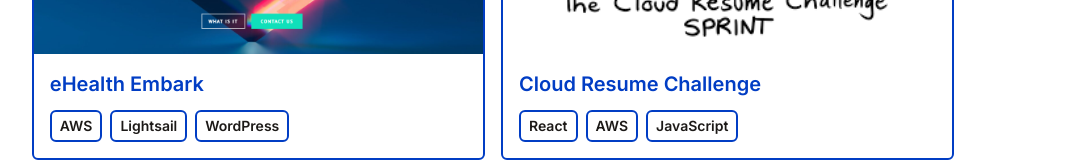
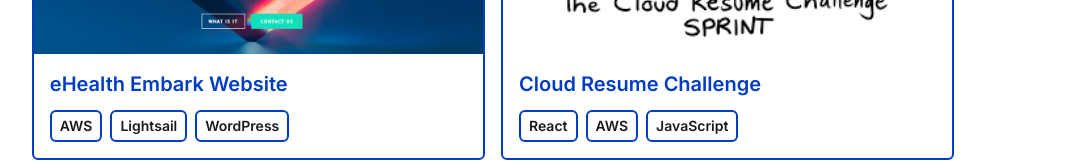
Before and after one commit to surafel-dem/Cloud-Resume-challenge, a React (Vite) app in the folder Portfolio-CRC/: page / in a window 1280 px wide. Shown: the part 508-670 px from the top of the page, without its empty margins (147-1231 px from the left). Built offline with nearby package versions, Linux system fonts and the light colour scheme; no server answers.

Commit message:
content update

```diff
--- a/Portfolio-CRC/src/data/portfolio.js
+++ b/Portfolio-CRC/src/data/portfolio.js
@@ -1,6 +1,6 @@
 export default [
   {
-    title: "eHealth Embark",
+    title: "eHealth Embark Website",
     imgUrl: "/assets/embark.PNG",
     stack: ["AWS", "Lightsail", "WordPress"],
     link: "https://www.ehealth-embark.ie/",
```
